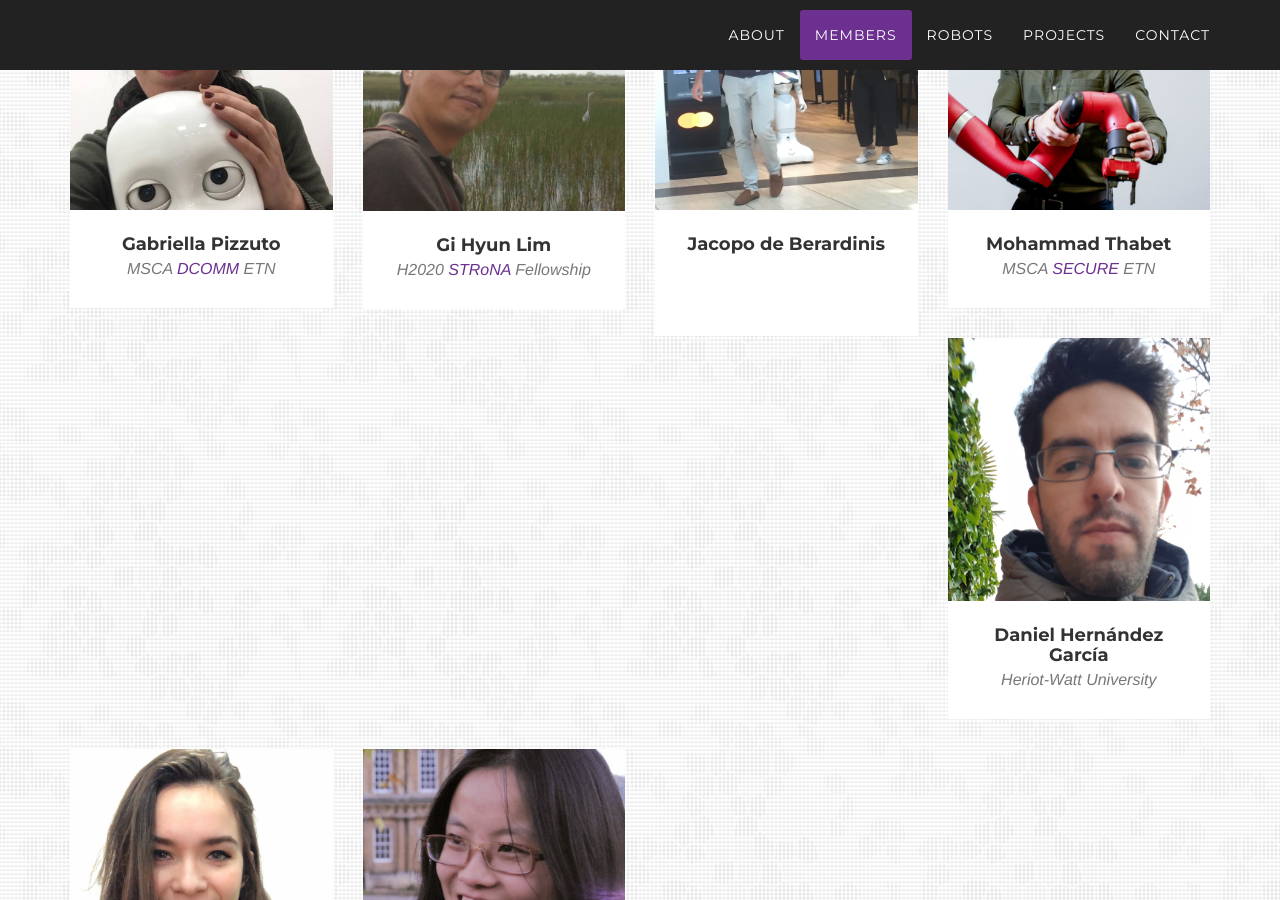
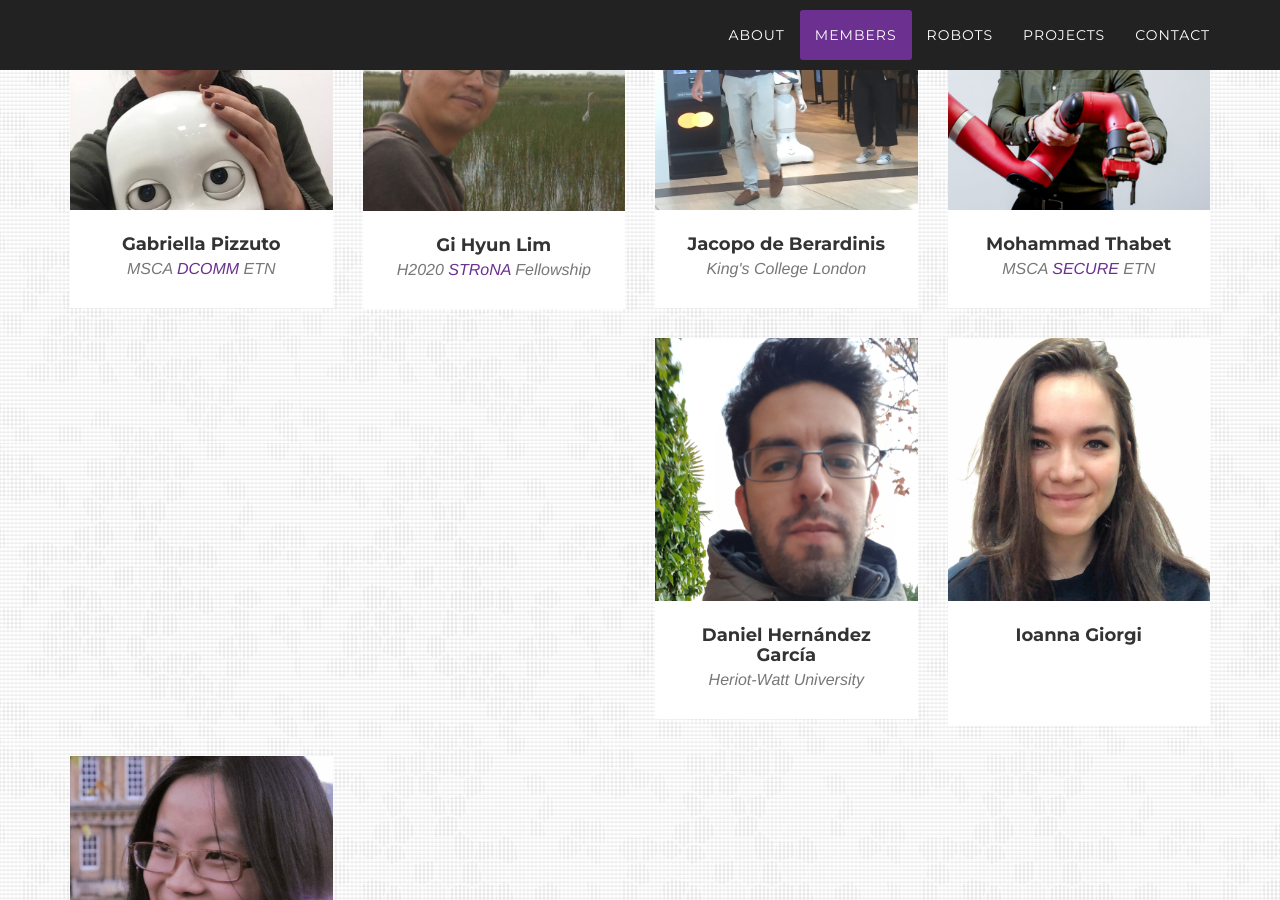
Before and after one commit to corolab/corolab.github.io, a Jekyll site: the page built from README.md, in a window 1280 px wide and 900 px high, scrolled down 6476 px. Built offline with Jekyll 4.4.1, drawn with Linux system fonts in a browser that asks for light colours; some web fonts are replaced; our own code applies the rules of GitHub Pages for plain Markdown files.

Commit message:
Update 2018-11-30-jacopo-de-berardinis.markdown

```diff
--- a/_members/_alumni/2018-11-30-jacopo-de-berardinis.markdown
+++ b/_members/_alumni/2018-11-30-jacopo-de-berardinis.markdown
@@ -1,7 +1,7 @@
 ---
 type: member
 name: Jacopo de Berardinis
-free-text:
+free-text: King's College London
 picture: JacopodeBerardinisPhoto.jpg
 website: https://jonnybluesman.github.io/
 ---
```
